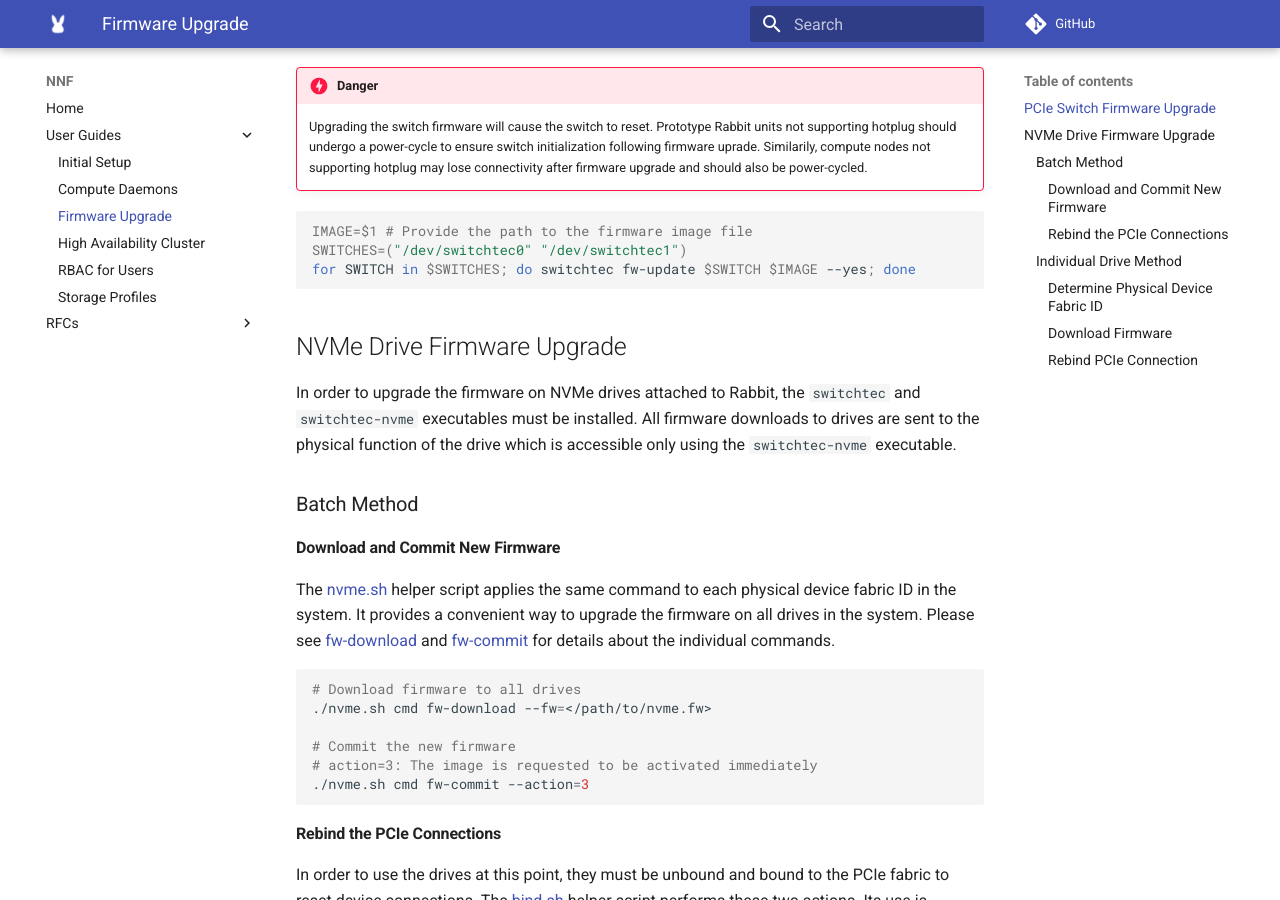
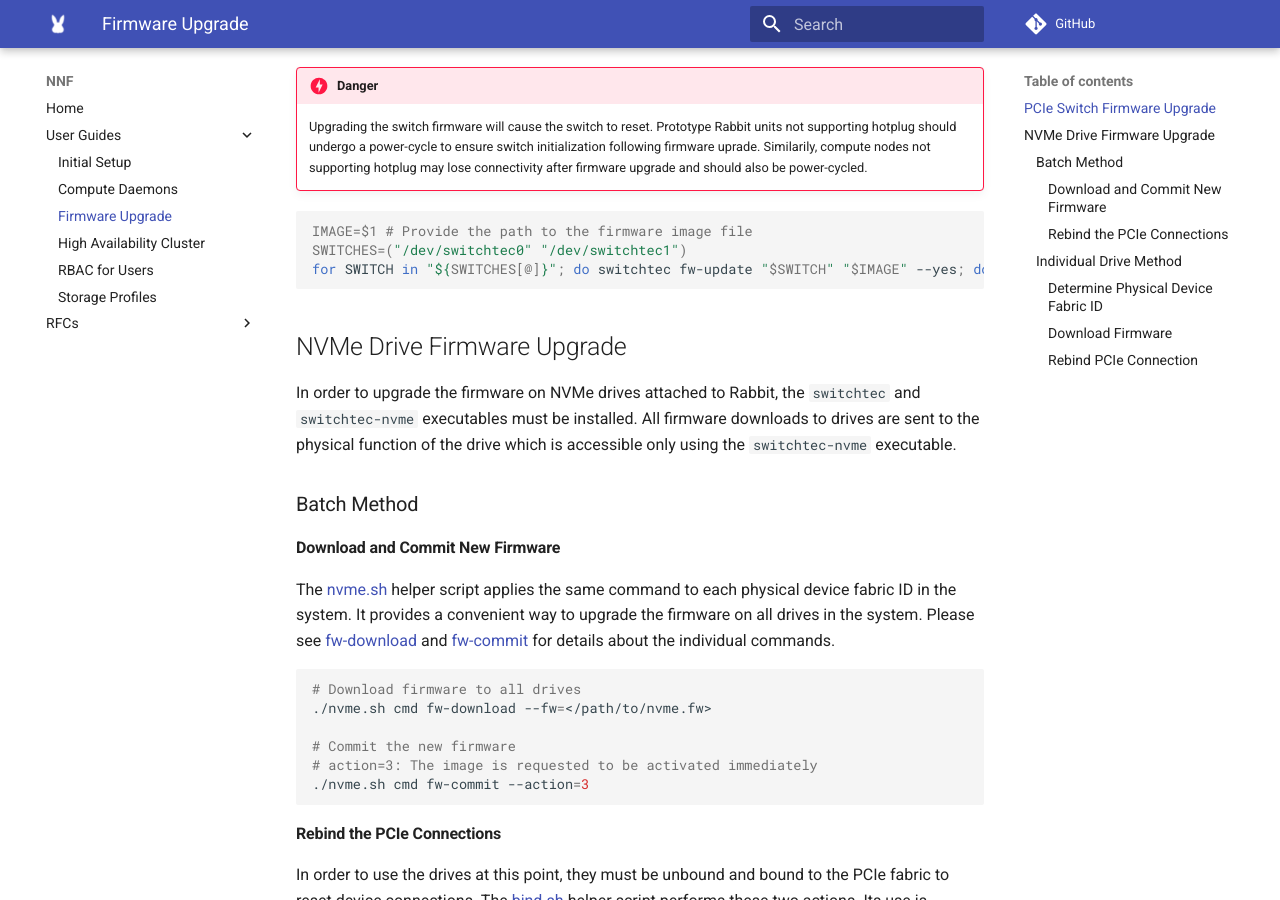
Before and after one commit to NearNodeFlash/NearNodeFlash.github.io, an MkDocs documentation site: the page built from docs/guides/firmware-upgrade/readme.md, in a window 1280 px wide and 900 px high, scrolled down 352 px. Built offline with MkDocs 1.6.1 and Material for MkDocs 9.7.7, drawn with Linux system fonts in a browser that asks for light colours; comment, search, counter and statistics services are not loaded.

````diff
--- a/docs/guides/firmware-upgrade/readme.md
+++ b/docs/guides/firmware-upgrade/readme.md
@@ -17,9 +17,8 @@ In order to upgrade the firmware on the PCIe switch, the `switchtec` kernel driv
 ```bash
 IMAGE=$1 # Provide the path to the firmware image file
 SWITCHES=("/dev/switchtec0" "/dev/switchtec1")
-for SWITCH in $SWITCHES; do switchtec fw-update $SWITCH $IMAGE --yes; done
+for SWITCH in "${SWITCHES[@]}"; do switchtec fw-update "$SWITCH" "$IMAGE" --yes; done
 ```
-
 
 ## NVMe Drive Firmware Upgrade
 
````
